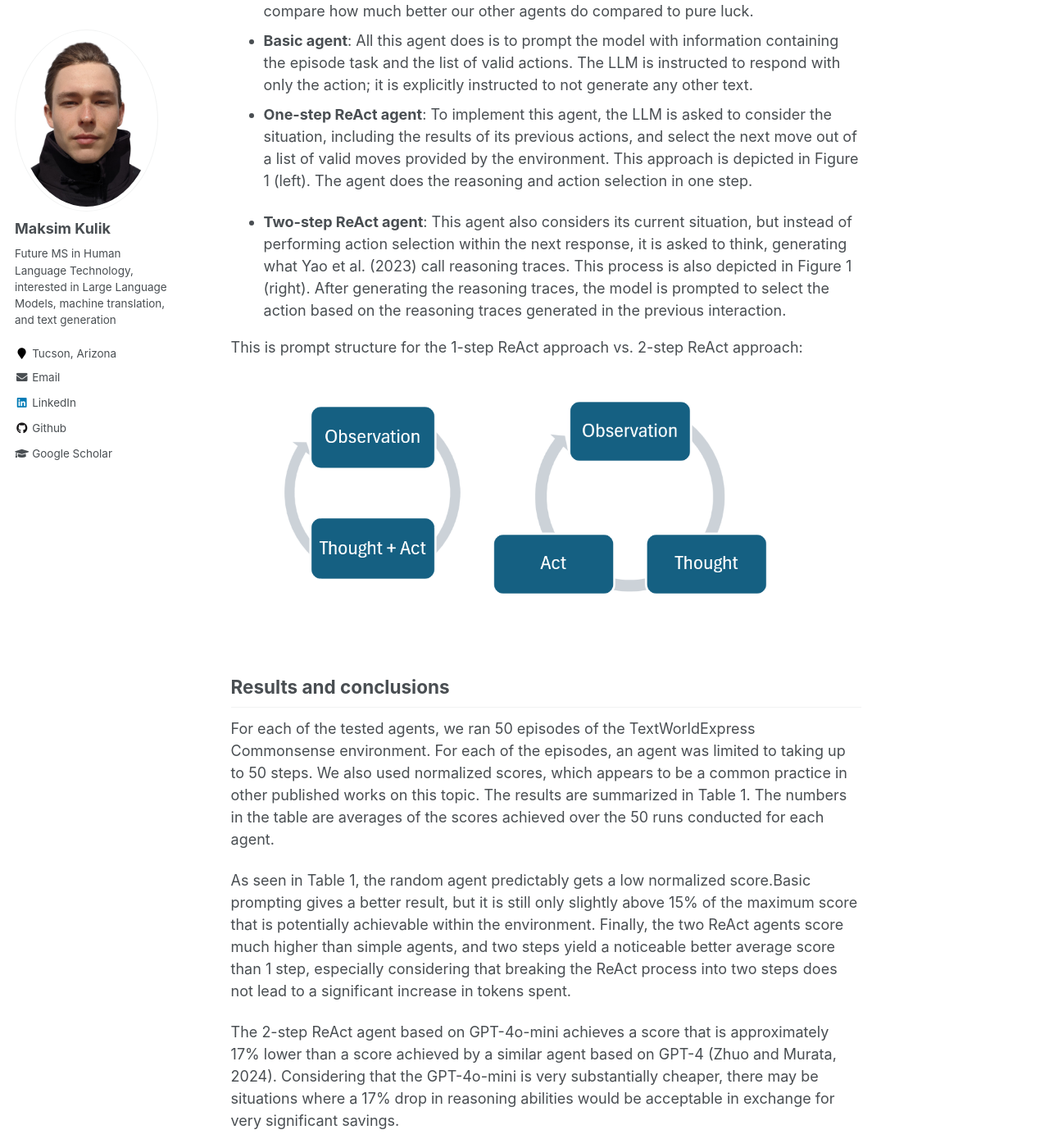
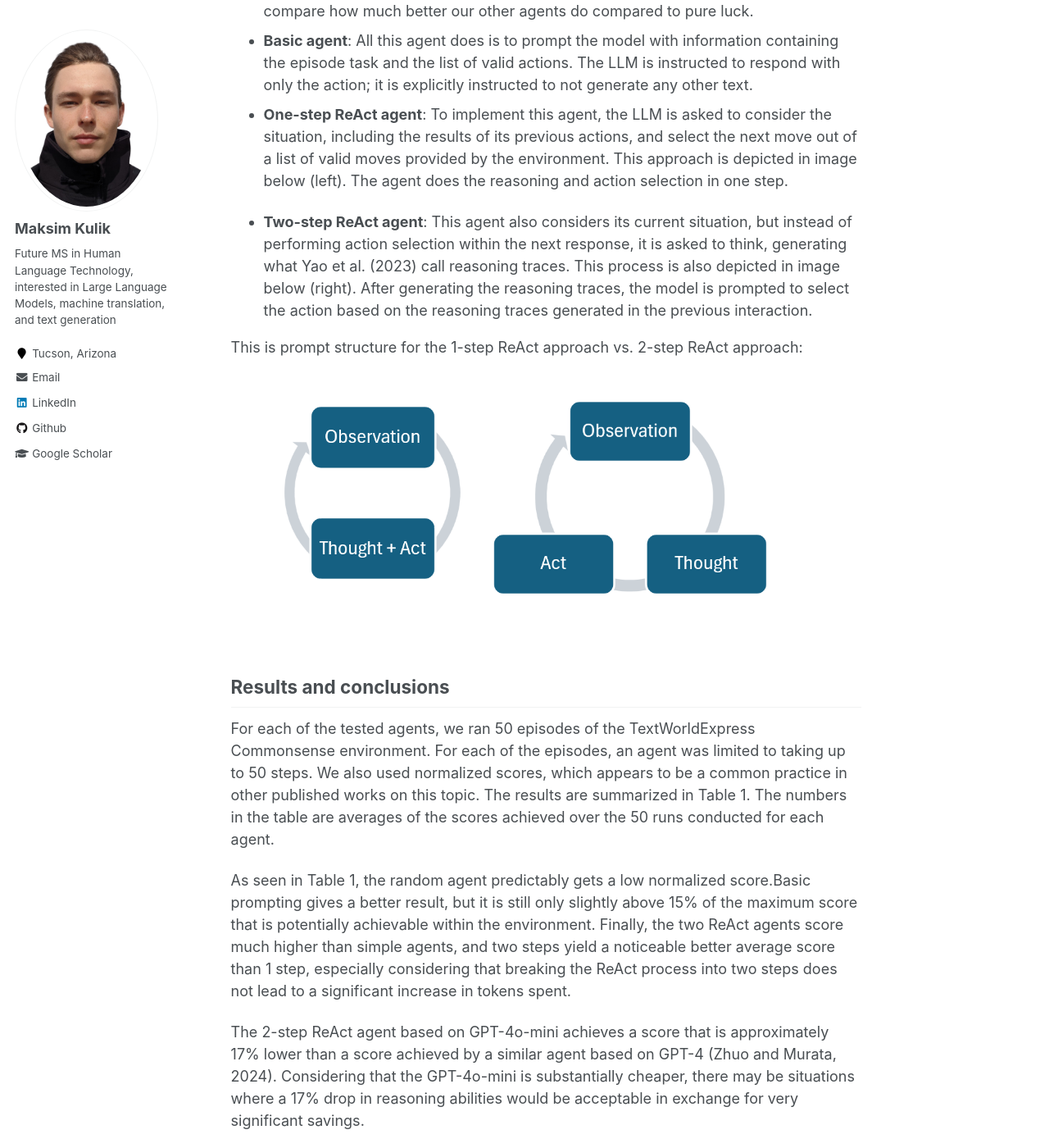
Before and after one commit to h-akston/h-akston.github.io, a Jekyll site: the page built from _portfolio/portfolio-2.md, in a window 1280 px wide and 1400 px high, scrolled down 2170 px. Shown: the whole window at 82% size. Built offline with Jekyll 4.4.1, drawn with Linux system fonts in a browser that asks for light colours; some of the changed text lies outside the part shown.

```diff
--- a/_portfolio/portfolio-2.md
+++ b/_portfolio/portfolio-2.md
@@ -1,10 +1,10 @@
 ---
 title: "A light ReAct agent based on GPT-4o-mini"
-excerpt: "As part of my work for the Applied NLP course at the University of Arizona, I tested the effectiveness of 3 lightweight language models in common sense reasoning tasks by comparing 1-step and 2-step ReAct agents using GPT-4o mini and the TextWorldExpress Commonsense environment.<br/><img src='/images/react-agent.png'>"
+excerpt: "As part of my work for the Applied NLP course at the University of Arizona, I tested the effectiveness of lightweight language models in common sense reasoning tasks by comparing 1-step and 2-step ReAct agents using GPT-4o mini and the TextWorldExpress Commonsense environment.<br/><img src='/images/react-agent.png'>"
 collection: portfolio
 ---
 
-For this course project, I did conducted 50 episodes of testing, and the results demonstrate that the two-step ReAct agent achieves the highest performance, though scoring approximately 17% lower than similar agents using the full GPT-4 model. This suggests that lightweight models, when combined with appropriate prompting strategies, can offer a viable cost-efficient alternative in scenarios where moderate performance trade-offs are acceptable.
+For this course project, I conducted 50 episodes of testing for each test case, and the results demonstrate that the two-step ReAct agent achieves the highest performance, though scoring approximately 17% lower than similar agents using the full GPT-4 model. This suggests that lightweight models, when combined with appropriate prompting strategies, can offer a viable cost-efficient alternative in scenarios where moderate performance trade-offs are acceptable.
 
 
 **[Github repository for project code](https://github.com/h-akston/react_agent)**
@@ -35,9 +35,9 @@ All LLM-based agents have access to the full context of the last five interactio
 
 * **Random agent**: Random agent takes an action at random out of the list of available actions at each step of the episode. Within this work, the random agent is a way to compare how much better our other agents do compared to pure luck.
 * **Basic agent**: All this agent does is to prompt the model with information containing the episode task and the list of valid actions. The LLM is instructed to respond with only the action; it is explicitly instructed to not generate any other text.
-* **One-step ReAct agent**: To implement this agent, the LLM is asked to consider the situation, including the results of its previous actions, and select the next move out of a list of valid moves provided by the environment. This approach is depicted in Figure 1 (left). The agent does the reasoning and action selection in one step.
+* **One-step ReAct agent**: To implement this agent, the LLM is asked to consider the situation, including the results of its previous actions, and select the next move out of a list of valid moves provided by the environment. This approach is depicted in image below (left). The agent does the reasoning and action selection in one step.
 
-* **Two-step ReAct agent**: This agent also considers its current situation, but instead of performing action selection within the next response, it is asked to think, generating what Yao et al. (2023) call reasoning traces. This process is also depicted in Figure 1 (right). After generating the reasoning traces, the model is prompted to select the action based on the reasoning traces generated in the previous interaction.
+* **Two-step ReAct agent**: This agent also considers its current situation, but instead of performing action selection within the next response, it is asked to think, generating what Yao et al. (2023) call reasoning traces. This process is also depicted in image below (right). After generating the reasoning traces, the model is prompted to select the action based on the reasoning traces generated in the previous interaction.
 
 This is prompt structure for the 1-step ReAct approach vs. 2-step ReAct approach:
 <br/><img src='/images/react-agent.png'>
@@ -47,7 +47,7 @@ For each of the tested agents, we ran 50 episodes of the TextWorldExpress Common
 
 As seen in Table 1, the random agent predictably gets a low normalized score.Basic prompting gives a better result, but it is still only slightly above 15% of the maximum score that is potentially achievable within the environment. Finally, the two ReAct agents score much higher than simple agents, and two steps yield a noticeable better average score than 1 step, especially considering that breaking the ReAct process into two steps does not lead to a significant increase in tokens spent.
 
-The 2-step ReAct agent based on GPT-4o-mini achieves a score that is approximately 17% lower than a score achieved by a similar agent based on GPT-4 (Zhuo and Murata, 2024). Considering that the GPT-4o-mini is very substantially cheaper, there may be situations where a 17% drop in reasoning abilities would be acceptable in exchange for very significant savings.
+The 2-step ReAct agent based on GPT-4o-mini achieves a score that is approximately 17% lower than a score achieved by a similar agent based on GPT-4 (Zhuo and Murata, 2024). Considering that the GPT-4o-mini is substantially cheaper, there may be situations where a 17% drop in reasoning abilities would be acceptable in exchange for very significant savings.
 
 
 <br/><img src='/images/react-results.png'>
```
Also changed, not shown: _portfolio/portfolio-1.md (+4 -4 lines), _posts/2012-08-14-blog-post-1.md (+3 -4 lines).
